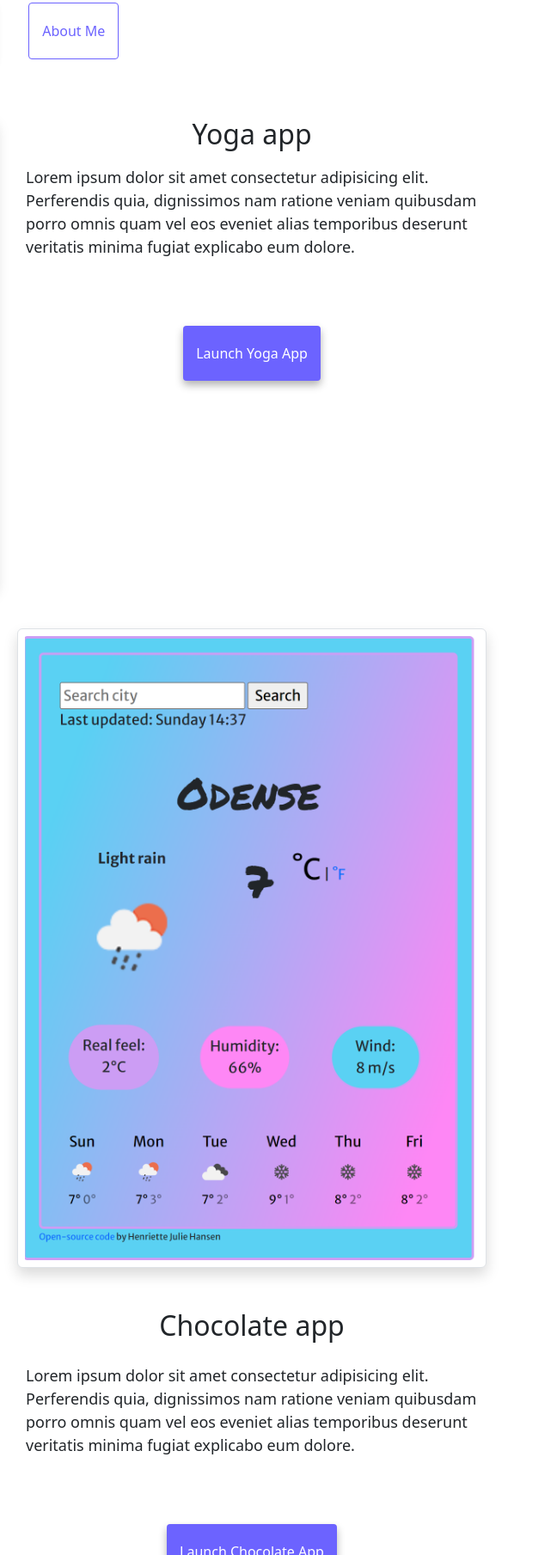
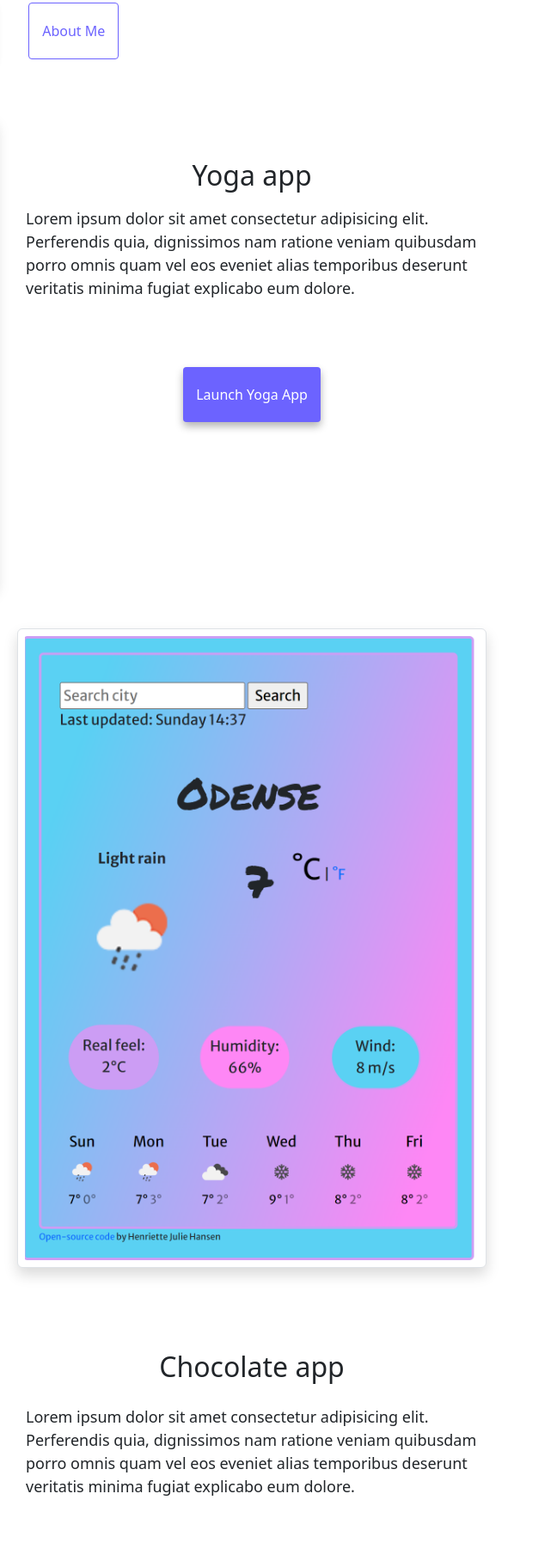
Before and after one commit to sweetette/advanced-tools-homework, a website: page index.html in a window 1280 px wide. Shown: the part 229-2038 px from the top of the page at 86% size, 632-1280 px from the left. Drawn offline with nearby package versions, Linux system fonts and the light colour scheme.

Commit message:
mobile friendly

```diff
--- a/index.html
+++ b/index.html
@@ -67,7 +67,7 @@
           />
         </div>
         <div class="col-md-6">
-          <h2>Yoga app</h2>
+          <h2 class="mt-5">Yoga app</h2>
           <p>
             Lorem ipsum dolor sit amet consectetur adipisicing elit. Perferendis
             quia, dignissimos nam ratione veniam quibusdam porro omnis quam vel
@@ -115,7 +115,7 @@
           />
         </div>
         <div class="col-md-6">
-          <h2 class="mb-3">Chocolate app</h2>
+          <h2 class="mt-5 mb-3">Chocolate app</h2>
           <p>
             Lorem ipsum dolor sit amet consectetur adipisicing elit. Perferendis
             quia, dignissimos nam ratione veniam quibusdam porro omnis quam vel
```
Also changed, not shown: about.html (+1 -1 lines).
